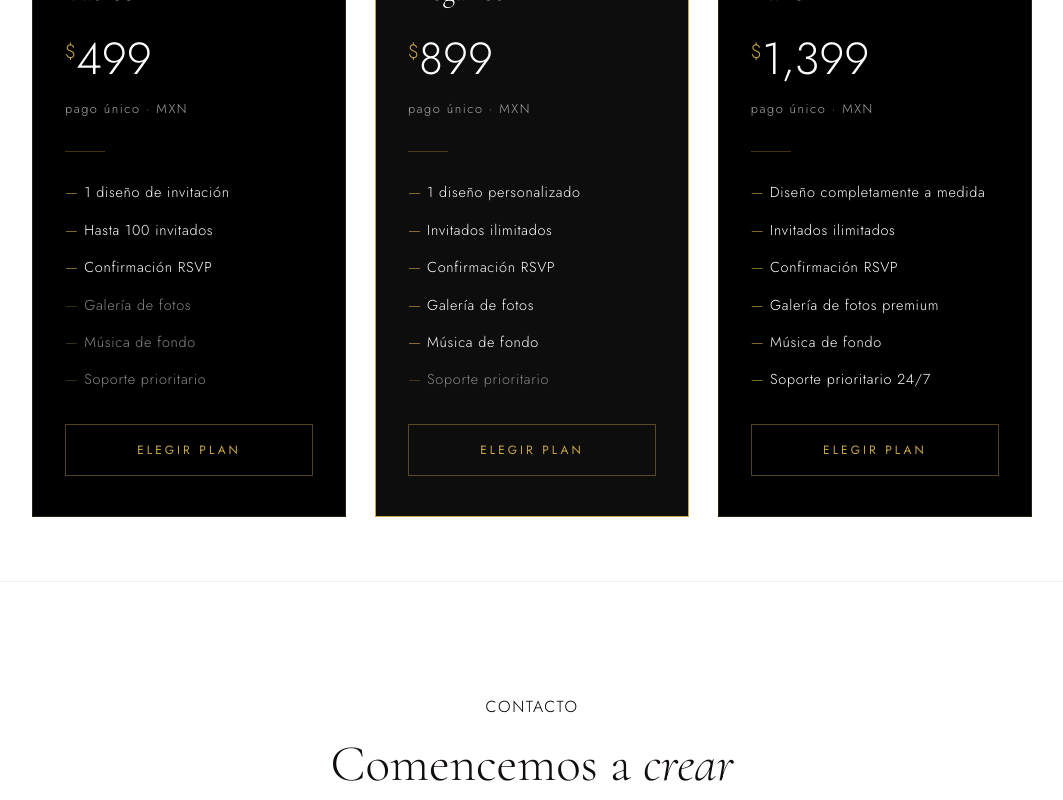
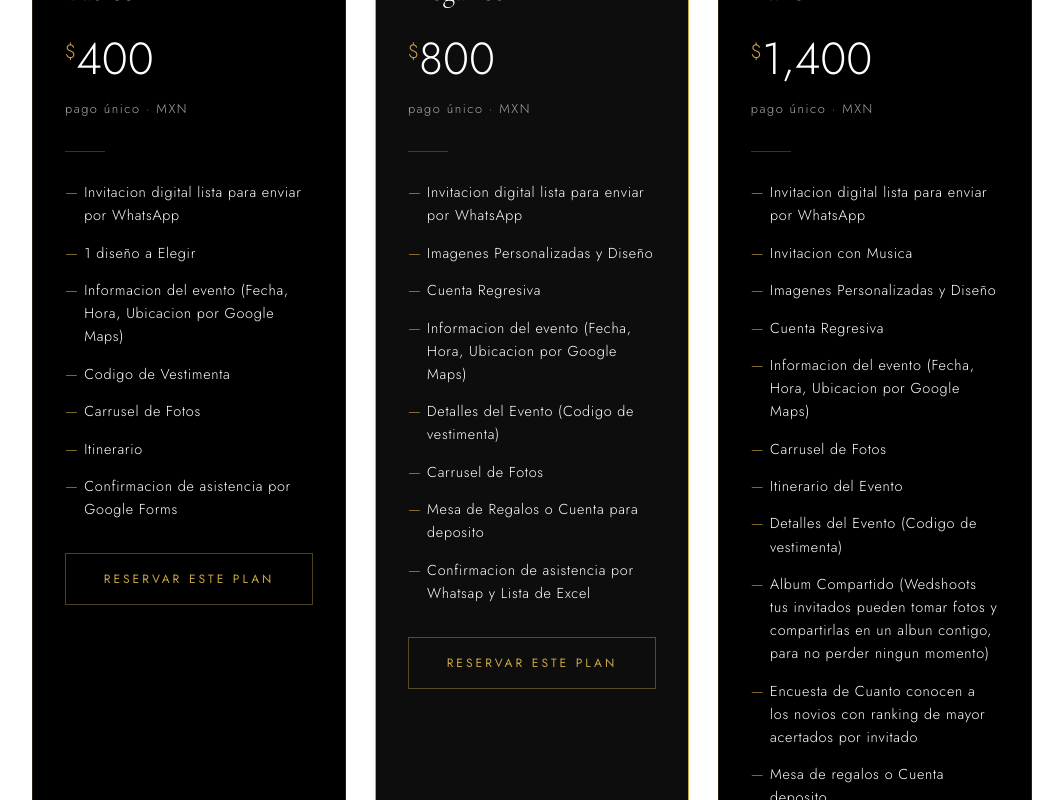
Before and after one commit to patrickespinoza/Wedly.web, a React (Vite) app: page / in a window 1280 px wide. Shown: the part 2000-2800 px from the top of the page, without its empty margins (108-1171 px from the left). Built offline with nearby package versions, Linux system fonts and the light colour scheme.

Commit message:
cambio de precios en planes y caracteristicas

```diff
--- a/src/components/Pricing.jsx
+++ b/src/components/Pricing.jsx
@@ -6,52 +6,72 @@ const plans = [
   {
     tag: 'Esencial',
     name: 'Básico',
-    price: '499',
+    price: '400',
     featured: false,
     features: [
-      { text: '1 diseño de invitación', active: true },
-      { text: 'Hasta 100 invitados', active: true },
-      { text: 'Confirmación RSVP', active: true },
-      { text: 'Galería de fotos', active: false },
-      { text: 'Música de fondo', active: false },
-      { text: 'Soporte prioritario', active: false },
+      { text: 'Invitacion digital lista para enviar por WhatsApp', active: true },
+      { text: '1 diseño a Elegir', active: true },
+      { text: 'Informacion del evento (Fecha, Hora, Ubicacion por Google Maps)', active: true },
+      { text: 'Codigo de Vestimenta', active: true },
+      { text: 'Carrusel de Fotos', active: true },
+      { text: 'Itinerario', active: true },
+      { text: 'Confirmacion de asistencia por Google Forms', active: true },
     ],
   },
   {
     tag: 'Completo',
     name: 'Elegance',
-    price: '899',
+    price: '800',
     featured: true,
     badge: 'Más popular',
     features: [
-      { text: '1 diseño personalizado', active: true },
-      { text: 'Invitados ilimitados', active: true },
-      { text: 'Confirmación RSVP', active: true },
-      { text: 'Galería de fotos', active: true },
-      { text: 'Música de fondo', active: true },
-      { text: 'Soporte prioritario', active: false },
+      { text: 'Invitacion digital lista para enviar por WhatsApp', active: true },
+      { text: 'Imagenes Personalizadas y Diseño', active: true },
+      { text: 'Cuenta Regresiva', active: true },
+      { text: 'Informacion del evento (Fecha, Hora, Ubicacion por Google Maps)', active: true },
+      { text: 'Detalles del Evento (Codigo de vestimenta)', active: true },
+      { text: 'Carrusel de Fotos', active: true },
+      { text: 'Mesa de Regalos o Cuenta para deposito', active: true },
+      { text: 'Confirmacion de asistencia por Whatsap y Lista de Excel', active: true },
     ],
   },
   {
     tag: 'Premium',
     name: 'Luxe',
-    price: '1,399',
+    price: '1,400',
     featured: false,
     features: [
-      { text: 'Diseño completamente a medida', active: true },
-      { text: 'Invitados ilimitados', active: true },
-      { text: 'Confirmación RSVP', active: true },
-      { text: 'Galería de fotos premium', active: true },
-      { text: 'Música de fondo', active: true },
-      { text: 'Soporte prioritario 24/7', active: true },
+      { text: 'Invitacion digital lista para enviar por WhatsApp', active: true },
+      { text: 'Invitacion con Musica', active: true },
+      { text: 'Imagenes Personalizadas y Diseño', active: true },
+      { text: 'Cuenta Regresiva', active: true },
+      { text: 'Informacion del evento (Fecha, Hora, Ubicacion por Google Maps)', active: true },
+      { text: 'Carrusel de Fotos', active: true },
+      { text: 'Itinerario del Evento', active: true },
+      { text: 'Detalles del Evento (Codigo de vestimenta)', active: true },
+      { text: 'Album Compartido (Wedshoots tus invitados pueden tomar fotos y compartirlas en un albun contigo, para no perder ningun momento)', active: true },
+      { text: 'Encuesta de Cuanto conocen a los novios con ranking de mayor acertados por invitado', active: true },
+      { text: 'Mesa de regalos o Cuenta deposito', active: true },
+      { text: 'Confirmacion de asistencia (Nombre, confirmacion, numero de invitados y mensaje para novios)', active: true },
     ],
   },
 ]
 
 export default function Pricing() {
-  const scrollToContact = () => {
-    document.getElementById('contacto')?.scrollIntoView({ behavior: 'smooth' })
-  }
+
+  // 👉 FUNCIÓN PARA WHATSAPP
+   const sendToWhatsApp = (plan) => {
+  const phone = "522214105012";
+
+  const message = `Hola 👋, me interesa el plan *${plan.name}* ($${plan.price} MXN).
+
+¿Podrías ayudarme con más información? 😊`;
+
+  const url = `https://wa.me/${phone}?text=${encodeURIComponent(message)}`;
+
+  window.open(url, "_blank");
+};
+
 
   return (
     <section className={styles.section} id="precios">
@@ -108,9 +128,9 @@ export default function Pricing() {
             {/* BUTTON */}
             <button
               className={styles.planBtn}
-              onClick={scrollToContact}
+              onClick={() => sendToWhatsApp(plan)}
             >
-              Elegir plan
+              Reservar este plan
             </button>
 
           </div>
```
